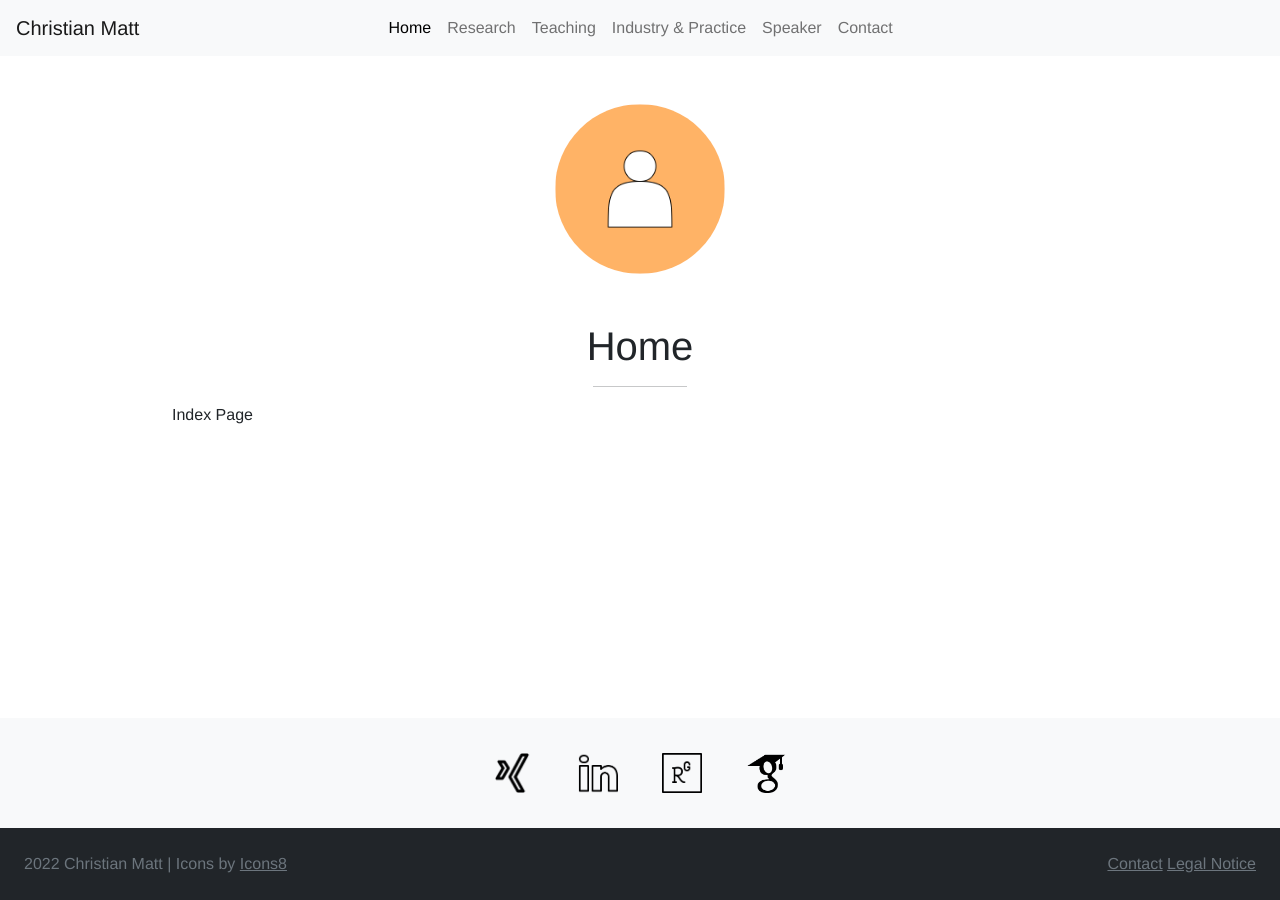
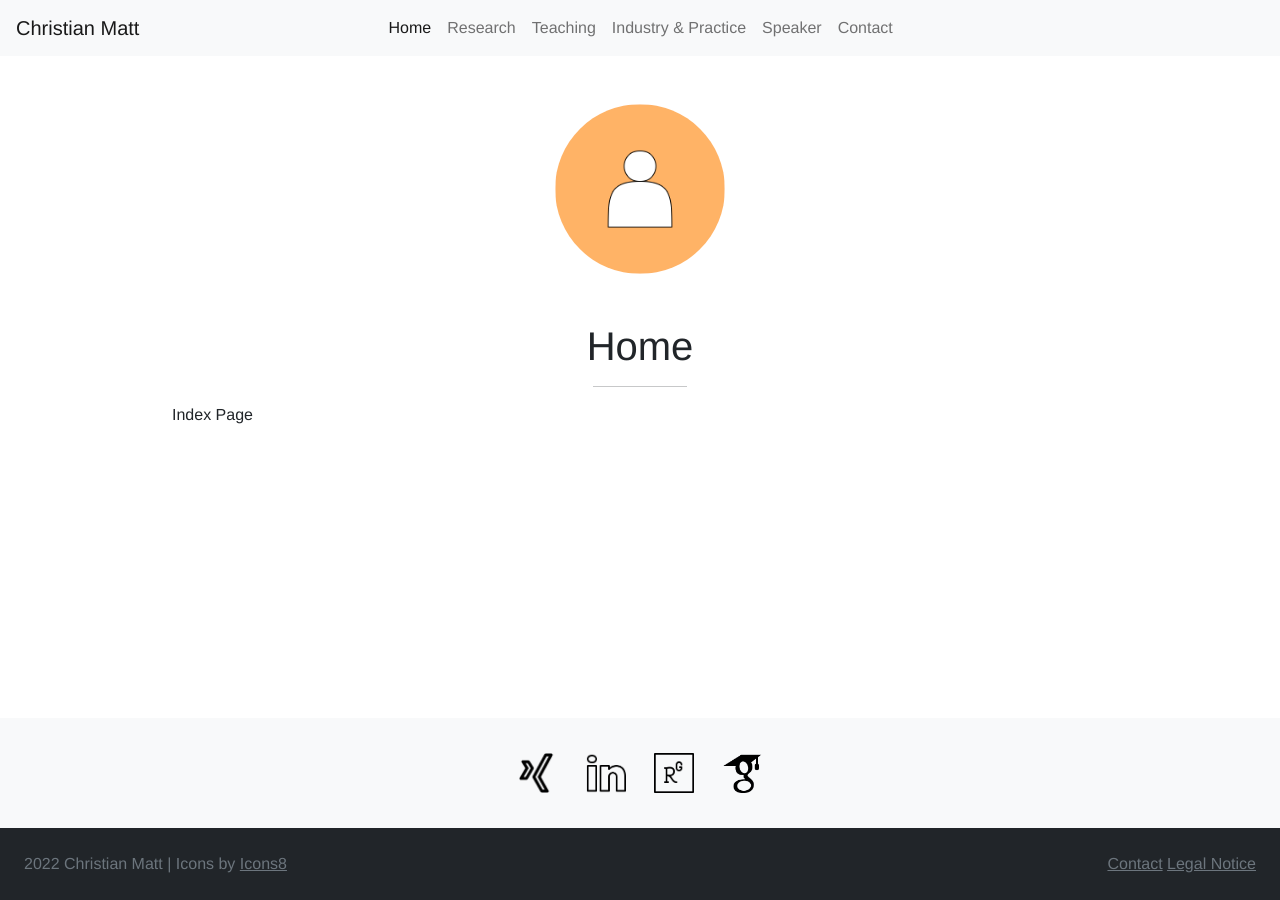
Before and after one commit to christian-matt/christian-matt.github.io, a Jekyll site: the page built from index.md, in a window 1280 px wide. Built offline with Jekyll 4.4.1, drawn with Linux system fonts in a browser that asks for light colours.

Commit message:
Update style.

```diff
--- a/_includes/footer.html
+++ b/_includes/footer.html
@@ -8,11 +8,11 @@
     </div>
     <div class="p-4">
         <div id="author">
-            2022 Christian Matt | Icons by <a href="https://icons8.com/" target="_blank" class="link">Icons8</a>
+            2022 Christian Matt | Icons by <a href="https://icons8.com/" target="_blank" class="footer link">Icons8</a>
         </div>
         <div id="footer-links">
-            <a href="/contact.html" class="link">Contact</a>
-            <a href="/legal.html" class="link">Legal Notice</a>
+            <a href="/contact.html" class="footer link">Contact</a>
+            <a href="/legal.html" class="footer link">Legal Notice</a>
         </div>
     </div>
 </footer>
--- a/_includes/navbar.html
+++ b/_includes/navbar.html
@@ -9,8 +9,7 @@
     <div class="collapse navbar-collapse" id="navbarSupportedContent">
         <div class="navbar-nav m-auto navbar-center">
             {% for item in site.data.pages %}
-                 <a class=" nav-item nav-link" href="{{ site.baseurl }}{{ item.link }}" {% if page.url == item.link %}style="color: black;"{% endif %}>
-                {{ item.name }}</a>
+                 <a class=" nav-item nav-link {% if page.url == item.link %}active{% endif %}" href="{{ site.baseurl }}{{ item.link }}">{{ item.name }}</a>
             {% endfor %}
         </div>
     </div>
--- a/_sass/theme.scss
+++ b/_sass/theme.scss
@@ -3,6 +3,7 @@
 $content-width-medium-screen: 85%;
 $content-width-small-screen: 90%;
 $social-footer-padding: 35px;
+$social-icon-margin: 12px;
 $navbar-toggler-margin: 20px;
 
 * {
@@ -32,15 +33,19 @@
   width: $content-width !important;
 }
 
-.link {
+a.link {
+  color:  black !important;
+}
+
+a.footer.link {
   color:  #6c757d !important;
 }
 
 .social-icon {
   width: 40px;
   height: 40px;
-  margin-right: 20px;
-  margin-left: 20px;
+  margin-right: $social-icon-margin;
+  margin-left: $social-icon-margin;
 }
 
 #social-footer{
@@ -60,7 +65,7 @@
 }
 
 #map {
-  height: 400px;
+  height: 350px;
   width: 100%;
   margin-top: 20px;
 }
@@ -91,7 +96,7 @@
   }
 }
 
-@media (max-width: 360px) {
+@media (max-width: 465px) {
   #author {
     display: block;
     margin: auto;
```
